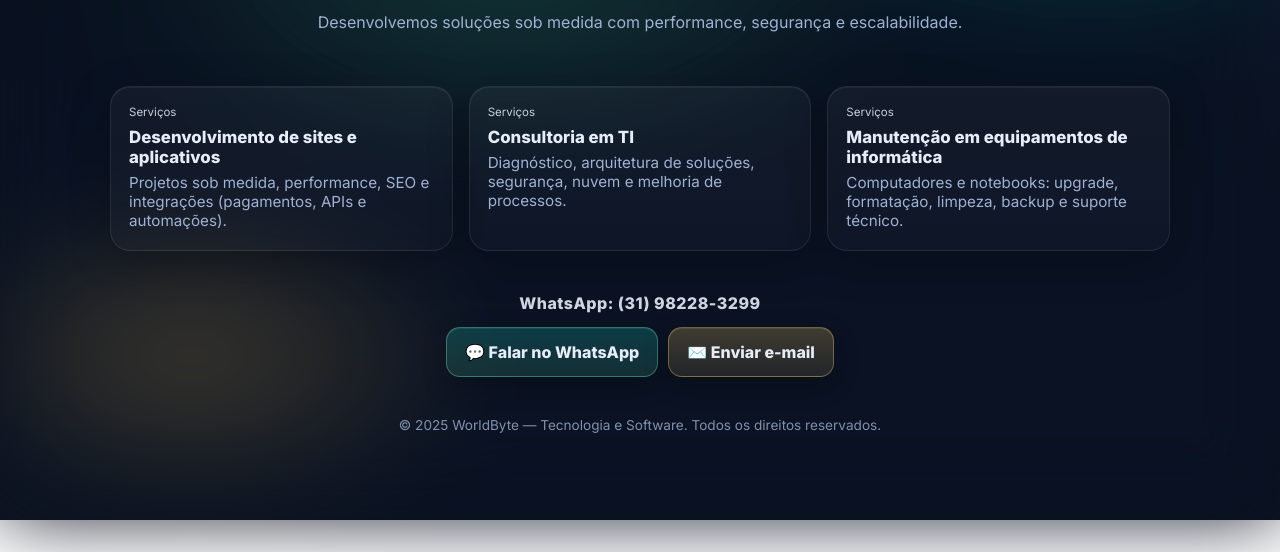
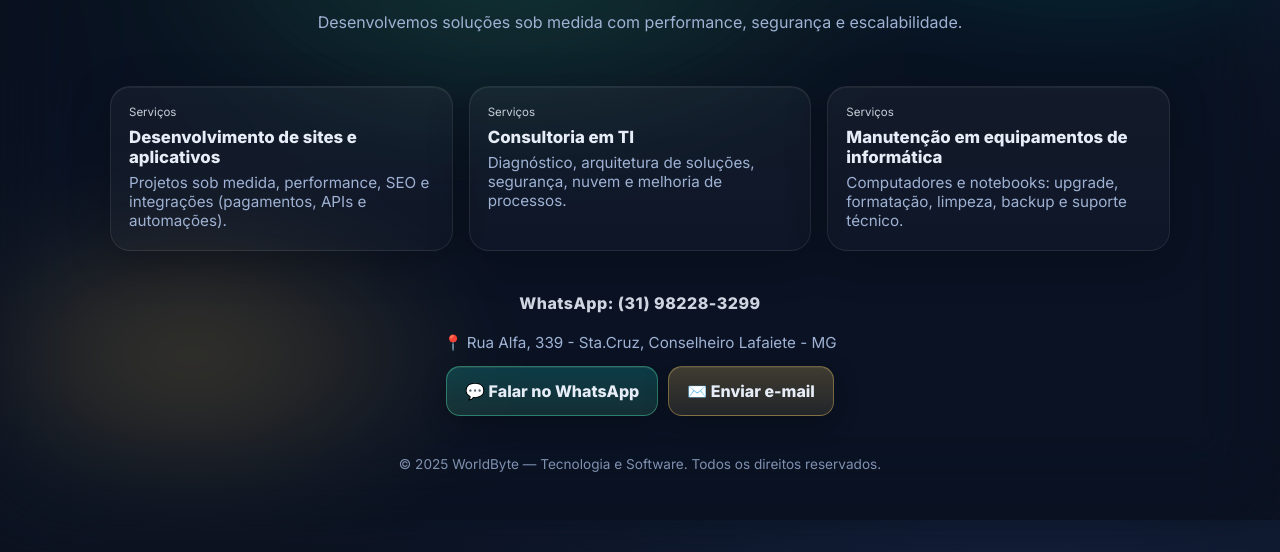
Before and after one commit to wellingtonrezende/world, a plain HTML site: page index.html in a window 1280 px wide. Shown: the part 280-832 px from the top of the page. Before the commit the page ends 800 px from the top, so only its background shows below. Drawn offline with Linux system fonts and the light colour scheme.

Commit message:
Inserido campo endereço

```diff
--- a/index.html
+++ b/index.html
@@ -46,6 +46,7 @@
 
     <section class="cta" aria-label="Contato">
       <div class="phone">WhatsApp: (31) 98228-3299</div>
+      <div class="address">📍 Rua Alfa, 339 - Sta.Cruz, Conselheiro Lafaiete - MG</div>
       <div class="actions">
         <a class="btn" href="https://wa.me/5531982283299?text=Ol%C3%A1%20WorldByte!%20Quero%20falar%20sobre%20um%20projeto%20%F0%9F%9A%80" target="_blank" rel="noopener">
           💬 Falar no WhatsApp
--- a/style.css
+++ b/style.css
@@ -114,3 +114,9 @@
     .footer{
       text-align:center; color:#9db1d3; opacity:.8; font-size:.85rem; margin-top:26px;
     }
+    .address {
+     font-weight:500;
+     margin-top:6px;
+      color:var(--muted);
+      font-size:0.95rem;
+}
```
